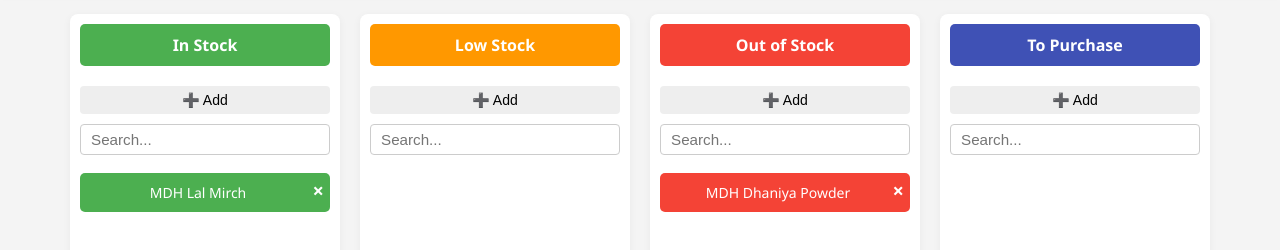
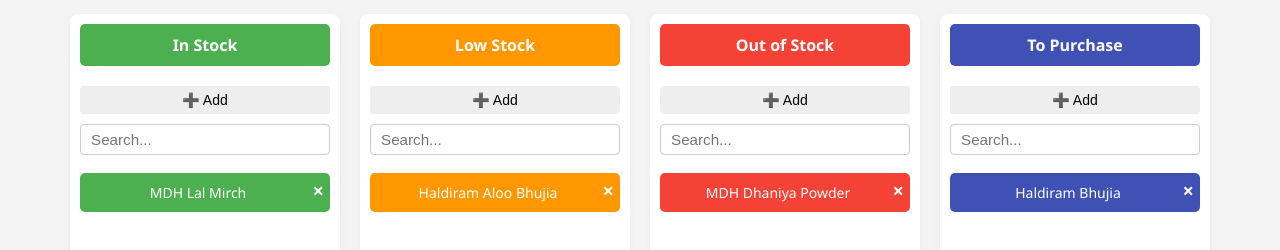
Before and after one commit to XMisterFry/kanban-app, a website: page public/index.html in a window 1280 px wide. Shown: the part 66-316 px from the top of the page. Drawn offline with Linux system fonts and the light colour scheme.

Commit message:
fixed CSS

```diff
--- a/public/script.js
+++ b/public/script.js
@@ -7,6 +7,14 @@
     {
         name: "MDH Dhaniya Powder",
         category: "Out of Stock"
+    },
+     {
+      name : "Haldiram Aloo Bhujia",
+      category: "Low Stock"
+     },
+    {
+        name: "Haldiram Bhujia",
+        category: "To Purchase"
     }
 ];
 
--- a/public/style.css
+++ b/public/style.css
@@ -141,7 +141,7 @@
     color: black;
   }
 
-  .card-purchase {
+  .card-topurchase {
     background-color: #3f51b5;
 
     border-radius: 5px;
@@ -156,7 +156,7 @@
     color: white;
   }
 
-  .card-purchase:hover {
+  .card-topurchase:hover {
     background-color: #f0f0f0;
     color: black;
   }
```
